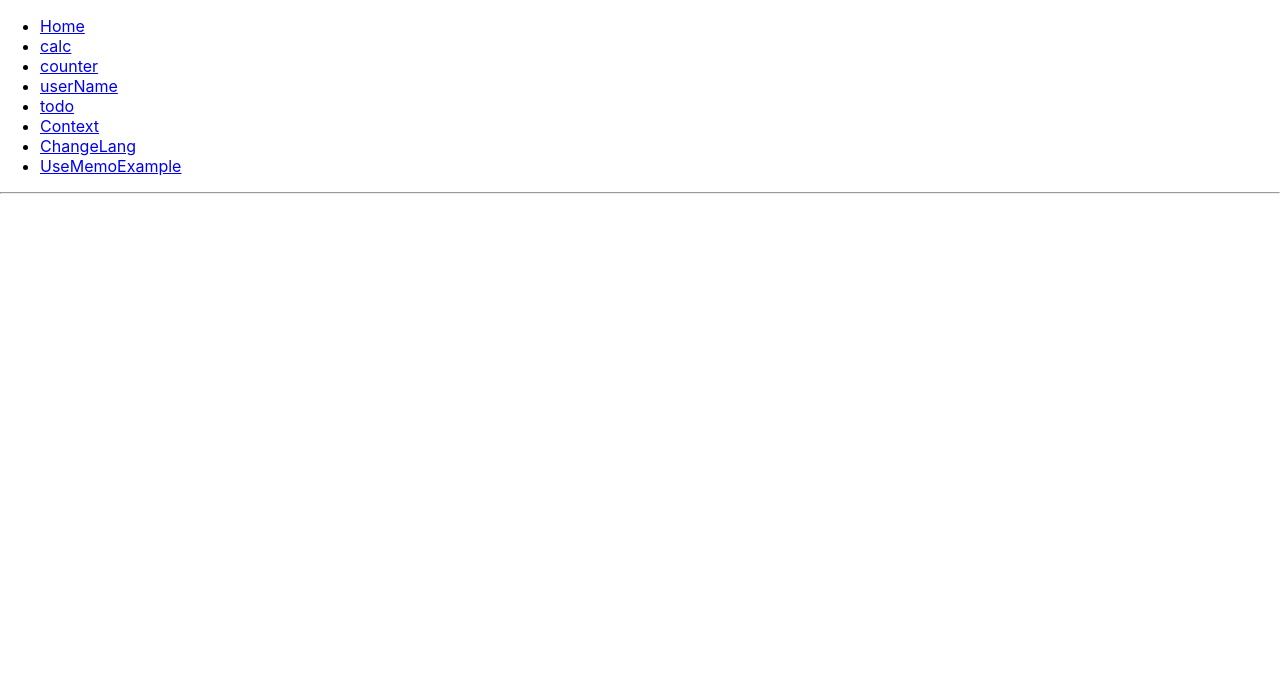
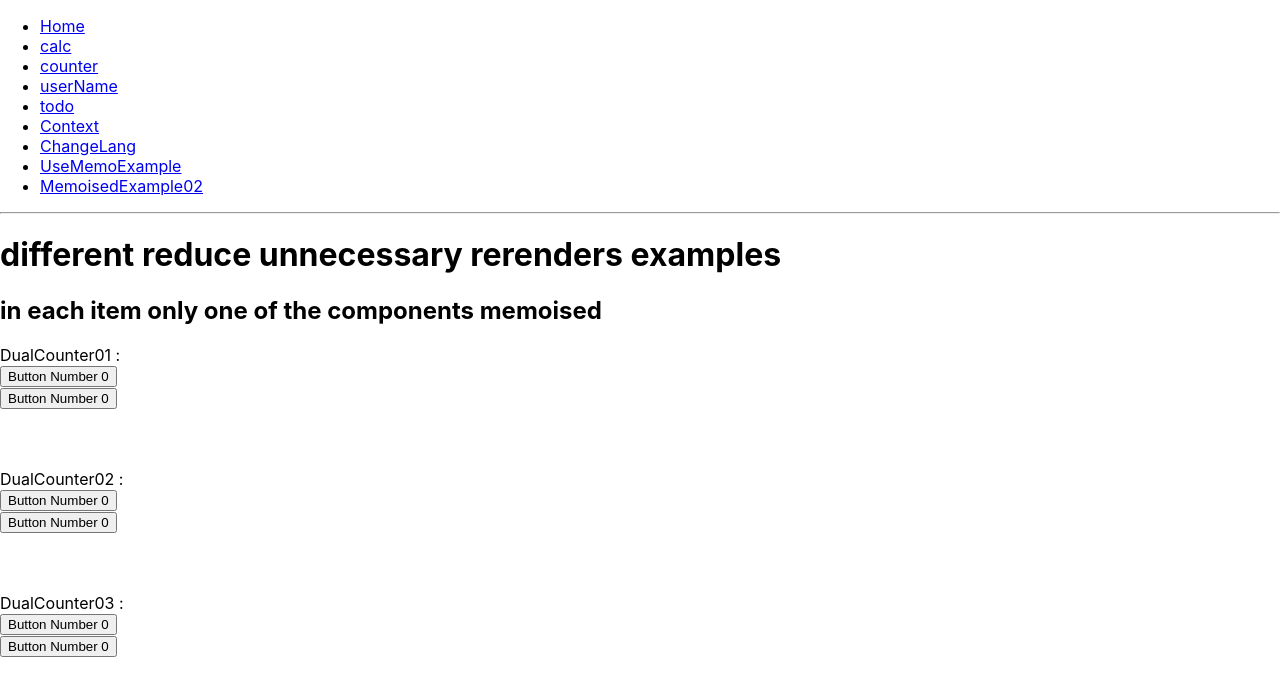
Before and after one commit to marzzy/hooks-playground, a React (Create React App) app: page /MemoisedExample02 in a window 1280 px wide. Shown: the top 696 px of the page. Built offline with nearby package versions, Linux system fonts and the light colour scheme.

Commit message:
feat: add example for perfomance improvement using useCallback and useMemo

```diff
--- a/src/App.js
+++ b/src/App.js
@@ -14,6 +14,7 @@ const TodoList = lazy(() => import('./Components/TodoList'));
 const Context = lazy(() => import('./Components/ContextComps'));
 const ChangeLang = lazy(() => import('./Components/ChangeLang'));
 const UseMemoExample = lazy(() => import('./Components/UseMemoExample'));
+const MemoisedExample02 = lazy(() => import('./Components/MemoisedExample02'));
 
 export default function BasicNavigation() {
   return (
@@ -44,6 +45,9 @@ export default function BasicNavigation() {
           <li>
             <Link to="/useMemoExample">UseMemoExample</Link>
           </li>
+          <li>
+            <Link to="/MemoisedExample02">MemoisedExample02</Link>
+          </li>
         </ul>
 
         <hr />
@@ -73,6 +77,9 @@ export default function BasicNavigation() {
             <Route path="/useMemoExample">
               <UseMemoExample />
             </Route>
+            <Route path="/MemoisedExample02">
+              <MemoisedExample02 />
+            </Route>
           </Switch>
         </Suspense>
       </div>
--- /dev/null
+++ b/src/Components/MemoisedExample02.js
@@ -0,0 +1,143 @@
+/* eslint-disable react/button-has-type */
+/* eslint-disable react/prop-types */
+import React, {
+  useCallback, useState, useMemo, memo,
+} from 'react';
+
+function CountButton({ onClick, count, buttonNum }) {
+  console.log('rerender button with buttonNumber of ', buttonNum);
+  return (
+    <button onClick={onClick}>
+      Button Number
+      {' '}
+      {count}
+    </button>
+  );
+}
+
+// const MemoisedCountButton = memo(({ onClick, count, buttonNum }) => {
+//   console.log('rerender button with buttonNumber of ', buttonNum);
+//   return (
+//     <button onClick={onClick}>
+//       Button Number
+//       {' '}
+//       {count}
+//     </button>
+//   );
+// });
+const MemoisedCountButton = memo(CountButton);
+
+function DualCounter01() {
+  const [count1, setCount1] = useState(0);
+  function increment1() {
+    setCount1((c) => c + 1);
+  }
+
+  const [count2, setCount2] = useState(0);
+  function increment2() {
+    setCount2((c) => c + 1);
+  }
+
+  // eslint-disable-next-line react-hooks/exhaustive-deps
+  const memoisedButton = useMemo(() => (
+    <CountButton buttonNum={1} count={count1} onClick={increment1} />
+  ),
+  [count1]);
+
+  return (
+
+    <>
+      {memoisedButton}
+      <br />
+      <CountButton buttonNum={2} count={count2} onClick={increment2} />
+    </>
+
+  );
+}
+
+function DualCounter02() {
+  const [count1, setCount1] = useState(0);
+  function increment1() {
+    setCount1((c) => c + 1);
+  }
+
+  const [count2, setCount2] = useState(0);
+  const increment2 = useCallback(() => {
+    setCount2((c) => c + 1);
+  }, []);
+
+  return (
+
+    <>
+      <MemoisedCountButton buttonNum={1} count={count1} onClick={increment1} />
+      <br />
+      <MemoisedCountButton buttonNum={2} count={count2} onClick={increment2} />
+    </>
+
+  );
+}
+
+function DualCounter03() {
+  const [count1, setCount1] = useState(0);
+  function increment1() {
+    setCount1((c) => c + 1);
+  }
+
+  const [count2, setCount2] = useState(0);
+  function increment2() {
+    setCount2((c) => c + 1);
+  }
+
+  const MemoisedCounterButton = useCallback(() => (
+    <MemoisedCountButton buttonNum={2} count={count2} onClick={increment2} />
+  ), [count2]);
+
+  return (
+
+    <>
+      <CountButton buttonNum={1} count={count1} onClick={increment1} />
+      <br />
+      <MemoisedCounterButton />
+    </>
+
+  );
+}
+
+function DualCounter() {
+  return (
+    <>
+      <h1>different reduce unnecessary rerenders examples</h1>
+      <h2>in each item only one of the components memoised</h2>
+      <div>
+        <span>
+          DualCounter01 :
+        </span>
+        <br />
+        <DualCounter01 />
+      </div>
+      <br />
+      <br />
+      <br />
+
+      <div>
+        <span>
+          DualCounter02 :
+        </span>
+        <br />
+        <DualCounter02 />
+      </div>
+      <br />
+      <br />
+      <br />
+
+      <div>
+        <span>
+          DualCounter03 :
+        </span>
+        <br />
+        <DualCounter03 />
+      </div>
+    </>
+  );
+}
+export default DualCounter;
```
